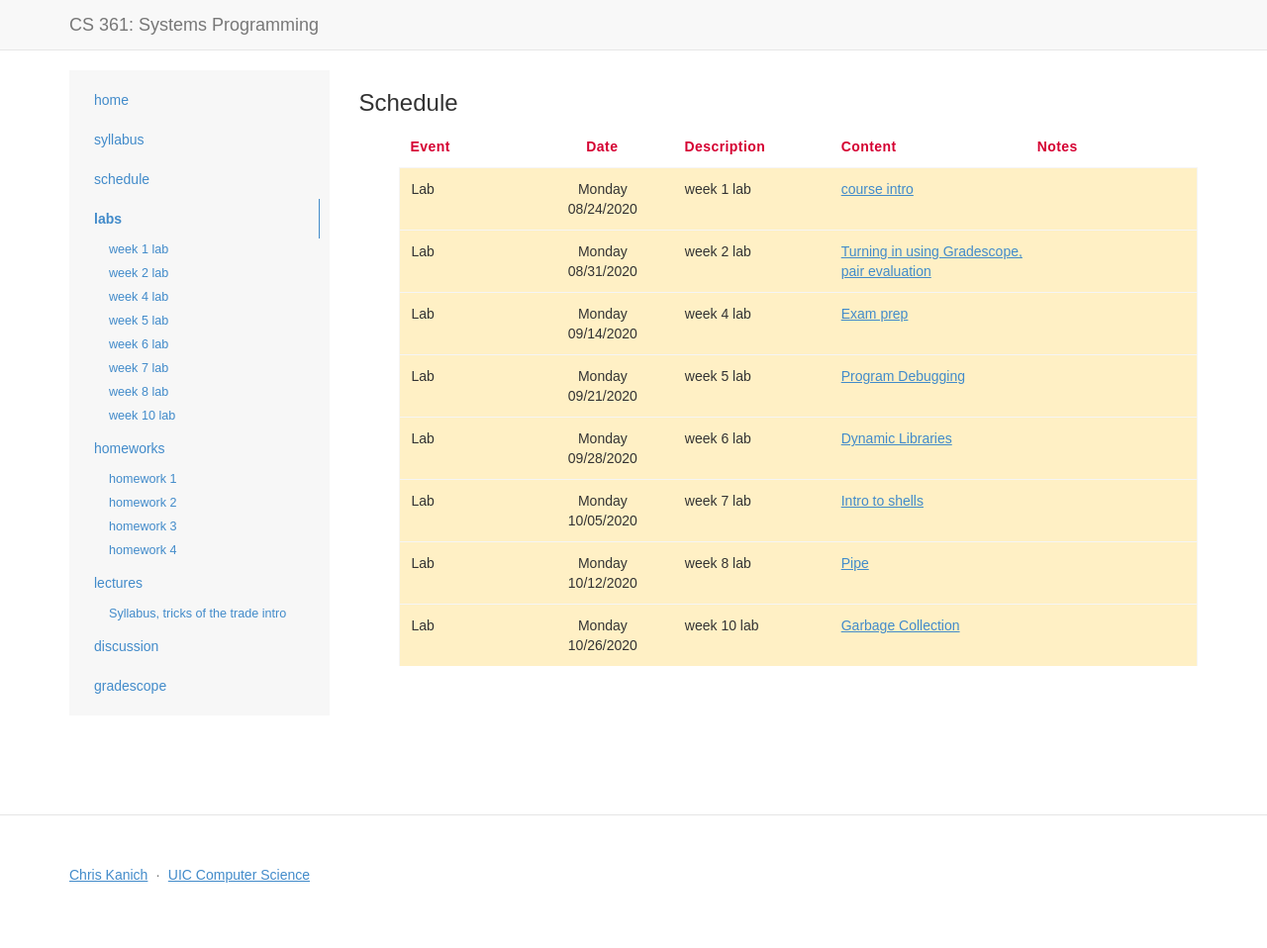
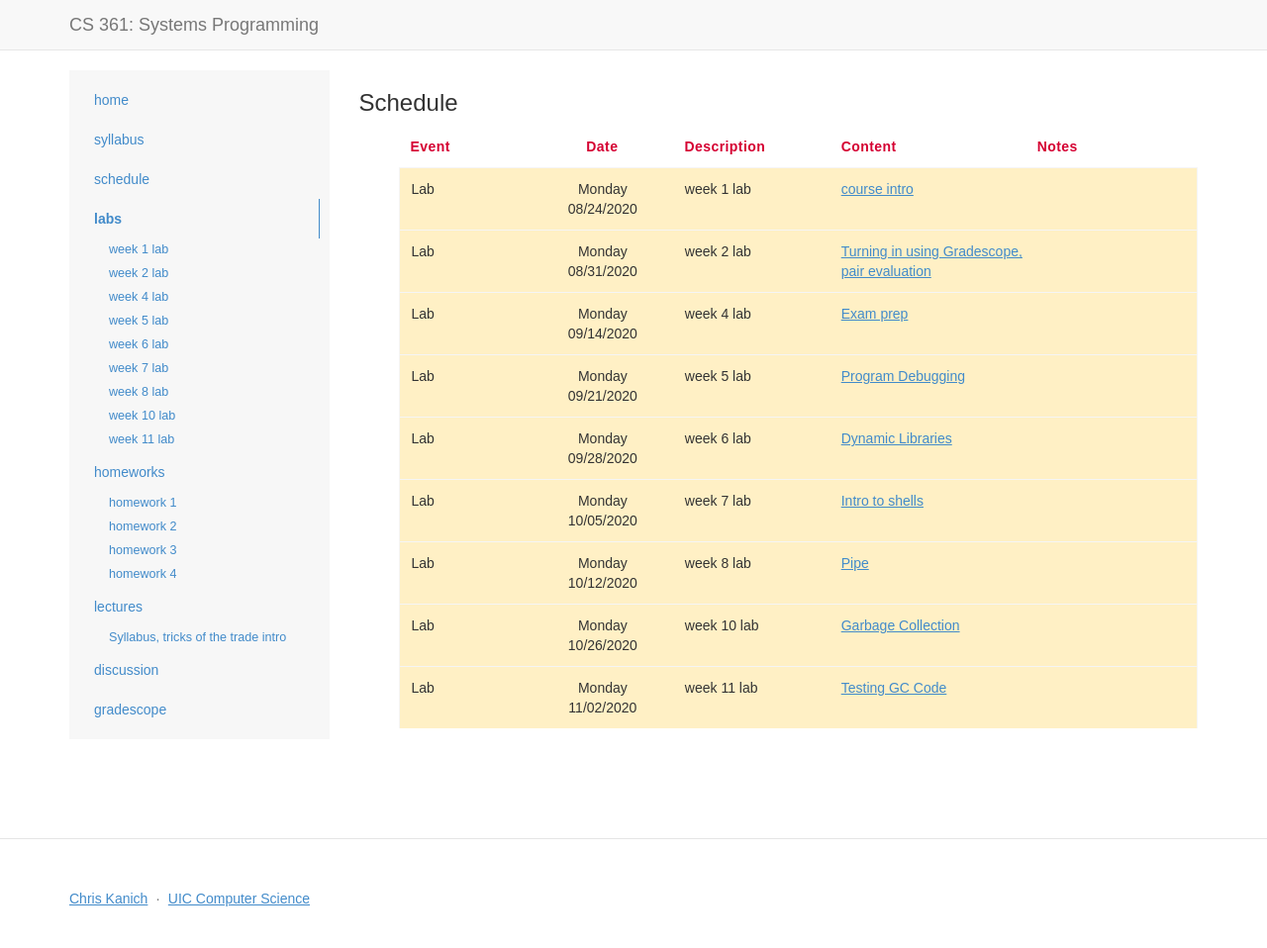
Before and after one commit to csatuic/cs361-website-old, a Jekyll site: the page built from labs.md, in a window 1280 px wide. Shown: the whole page at 99% size. Built offline with Jekyll 4.4.1, drawn with Linux system fonts in a browser that asks for light colours; some web fonts are replaced; before the commit the page ends 934 px from its top, so only the background shows below that; part of the change alters nothing that is shown.

Commit message:
add lab 9 writeup (#8)
* add lab 9 writeup

* lab9 ready, added syntax highlighting

Co-authored-by: Chris Kanich <ckanich@uic.edu>

````diff
--- /dev/null
+++ b/_labs/lab9.md
@@ -0,0 +1,240 @@
+---
+title: week 11 lab
+description: Testing GC Code
+layout: default
+due: Monday, November 2nd 5pm Chicago time
+date: 2020-11-02
+# notes gets passed through markdownify
+pairings: https://docs.google.com/spreadsheets/d/1d4FtYGon0xIoe_v4LzSjA-Iqb27npaWT9paIsT2mSss/edit?usp=sharing
+---
+
+# {{page.description}}
+
+1.  We give you two programs to use to test the code you write in `hw4.c`, `main_debug.c` and `main.c`.
+
+2.  `debug_main.c` has a simple method to test if your code is working.
+    Its `main` method looks like this:
+```c
+int main(int argc, char** argv) {
+
+    init_gc();
+
+    for (int i=0;i<MAX_ALLOCATIONS;i++)
+    allocs[i]=my_malloc(i*2+128);
+
+    for (int i=0;i<MAX_ALLOCATIONS;i++)
+    allocs[i] = 0;
+    gc();
+}
+```
+4.  This code allocates 1000 pointers, and then deallocates them all and
+    calls the garbage collector. Its `my_malloc` method will print out
+    information about the chunk every time it is called. Note that we
+    provide a `my_free` method with similar print statements - in order to use this, you will need to call `my_free` instead of `free` in your `hw4.c` code. (You will need to change it back to `free` to work with `main.c`.) Using these methods can be very helpful when you can't figure out what is happening with your code.
+
+5.  Answer the Gradescope question on `my_malloc`.
+
+## Testing: main.c
+
+1.  Now let's look at the `main` method in `main.c`. It starts by
+    running the same allocated and deallocate tests as in
+    `debug_main.c`. Then, we see this code:
+
+    ```c
+    /* allocations which all point to each other.
+    this checks for proper traversal of the chunk graph. */
+    for(int i=0;i<MAX_ALLOCATIONS;i++) {
+        allocs[i]=malloc(i*2+128);
+        if(i>0)
+            *(void**)(allocs[i])=allocs[i-1];
+    }
+    printf("Heap after second round of allocations: %zu, free %d, inuse %d\n",
+    heap_size(),free_chunks(),inuse_chunks());
+    for(int i=0;i<MAX_ALLOCATIONS-1;i++)
+        allocs[i]=0;
+
+    gc();
+    // here, since we keep the last entry, which points to the next-to-last
+    //and so on, everything should still be around
+    printf("Heap after clearing all but one, and gc(): %zu, free %d, inuse %d\n",
+    heap_size(),free_chunks(),inuse_chunks());
+
+    allocs[MAX_ALLOCATIONS-1]=0;
+    gc();
+    printf("Heap after clearing last one, and gc(): %zu, free %d, inuse %d\n",
+    heap_size(),free_chunks(),inuse_chunks());
+    ```
+2.  What should print after our first garbage collection call? What
+    about the second?
+
+3.  Answer the question on `main.c` on Gradescope.
+
+4.  Next, we see:
+    ```c
+    /* allocations which all point to each other. this checks for
+    proper traversal of the chunk graph. */
+    for(int i=0;i<MAX_ALLOCATIONS;i++) {
+        allocs[i]=malloc(i*2+128);
+        if(i>0) {
+            void *start_of_new_alloc = allocs[i];
+            void *start_of_prev_alloc = allocs[i-1];
+
+            int offset_into_new_alloc = 8*random_up_to((i*2+120)/8);
+            int offset_into_old_alloc = 8*random_up_to(((i-1)*2+120)/8);
+            void **location_of_pointer = (void**)(start_of_new_alloc
+                                    + offset_into_new_alloc);
+
+            *location_of_pointer = start_of_prev_alloc
+                                + offset_into_old_alloc;
+        }
+    }
+    printf("Heap after third round of allocations: %zu, free %d, inuse %d\n",
+    heap_size(),free_chunks(),inuse_chunks());
+    for(int i=0;i<MAX_ALLOCATIONS-1;i++)
+        allocs[i]=0;
+    gc();
+    // here, since we keep the last entry, which points to the next-to-last
+    //and so on, everything should still be around
+    printf("Heap after clearing all but one, and gc(): %zu, free %d, inuse %d\n",
+    heap_size(),free_chunks(),inuse_chunks());
+
+    allocs[MAX_ALLOCATIONS-1]=0;
+    gc();
+    printf("Heap after clearing last one, and gc(): %zu, free %d, inuse %d\n",
+    heap_size(),free_chunks(),inuse_chunks());
+    ```
+5.  What should print after our first gc call here? What about the
+    second?
+
+6.  Next, we call the following method:
+    ```c
+    /* this keeps pointers strictly on the stack, so at i==50,
+    we'll have allocated 100 chunks, and gc'd... 49? */
+    void* recursive_allocations(int i) {
+        void* ptr = malloc(i*100+128);
+        if(i==0) return ptr;
+
+        void *ptr2 = recursive_allocations(i-1);
+        if(i==50) {
+            gc();
+            printf("Recursive1: at depth 50, %zu, free %d, inuse %d\n",
+            heap_size(),free_chunks(),inuse_chunks());
+        }
+        return ptr;
+    }
+```
+7.  What should be allocated/free when we call the garbage collector at
+    round 50? How about when we call it after the method returns?
+
+8.  Answer the question on `main.c 2` on Gradescope.
+
+9.  Next, we run this code:
+    ```c
+    /* here the returned pointer is stored in our local allocation
+    before we return. Hence at depth 50, we're not able to GC anything. */
+    void* recursive_allocations2(int i) {
+        void** ptr = malloc(i*100+128);
+        if(i==0) return ptr;
+
+        *ptr = recursive_allocations2(i-1);
+        if(i==50) {
+                gc();
+                printf("Recursive2: At depth 50, %zu, free %d, inuse %d\n",
+                heap_size(),free_chunks(),inuse_chunks());
+        }
+        return ptr;
+    }
+```
+10. Note that in this code, the returned pointer from the recursive call
+    is stored on the heap, not the stack. Since we don't free it, it
+    should still be on the heap after the function returns. What should
+    be allocated/free after we call `gc` within this function? What
+    about when we call `gc` after it returns?
+
+11. Answer the remaining questions on Gradescope.
+
+## Functions You Will Write
+
+1.  Remember that you need to write three functions: `is_pointer`,
+    `sweep`, and `walk_region_and_mark`.
+
+2.  For `is_pointer`, you will take in a `size_t` value, and
+    either return `NULL` if it is not within the heap or not allocated,
+    and otherwise return a pointer to the header of the chunk
+    containing it. We give you the start and ending addresses of the
+    heap, so figuring out if the pointer is in that range should be
+    trivial. Next, we recommend starting at the beginning of the heap,
+    and going through block by block, similar to what you do in the
+    sweep stage. You are looking for the largest block address that is
+    smaller than your pointer, as that will be the address of the block
+    containing it.
+
+3.  For `walk_region_and_mark`, extend the psuedo code we went over in
+    class so that instead of just marking from one pointer, it takes a
+    start and end address, and performs the operations below on every
+    pointer within that range.
+```c
+        void mark(ptr p) {
+           if (b == is_ptr(p) == NULL)      return;
+           if (markBitSet(b)) return;
+           setMarkBit(b);
+           for (i=0; i < length(b); i++)
+             mark(b[i]);
+           return;
+        }
+```
+4.  `sweep` should be almost identical to the psuedo code we went
+    over in class. (It is below, in case you don't remember from the lecture)
+```c
+        ptr sweep(ptr p, ptr end) {
+           while (p < end) {
+           if blockMarked(p)
+            unmarkBlock();
+              else if (blockAllocated(p))
+                 free(p);
+              p = nextBlock(p);
+              }
+        }
+```
+## What your output should look like if your code is correct
+```
+    Heap before first round of allocations: 0, free 0, inuse 0
+    Heap after first round of allocations: 8048656, free 1, inuse 4000
+    Heap after gc, before wiping out allocs array: 8048656, free 1, inuse 495
+    Heap after wiping out allocs array and then gc(): 8048656, free 1, inuse 0
+    Heap after second round of allocations: 8048656, free 1, inuse 4000
+    Heap after clearing all but one, and gc(): 8048656, free 1, inuse 0
+    Heap after clearing last one, and gc(): 8048656, free 1, inuse 0
+    Heap after third round of allocations: 16556848, free 1, inuse 4000
+    Heap after clearing all but one, and gc(): 16556848, free 1, inuse 0
+    Heap after clearing last one, and gc(): 16556848, free 1, inuse 0
+    Now checking stack root set handling.
+    Before GC halfway deep in Recursive1: at depth 50, 16556848, free 1, inuse 100
+    After: 16556848, free 1, inuse 52
+    After Recursive1 16556848, free 1, inuse 0
+    Before GC halfway deep in Recursive2: At depth 50, 16556848, free 1, inuse 101
+    After: 16556848, free 1, inuse 101
+    After Recursive2 16556848, free 1, inuse 0
+```
+The numbers you should worry about are the `inuse` and `free` numbers.
+
+## Peer evaluation rubric
+
+You can find your pairings for the lab in [this sheet]({{page.pairings}}). Please grade your peers out of **1 point** using [this form]({{site.eval_link}}).
+
+| Session | Task | Points |
+|---|---|---|
+| Session A | Discuss questions 1, 2, and 3 | 1 point |
+| Session B | Discuss questions 4, and 5 | 1 point |
+{: class="table table-striped"}
+
+
+## Total grade calculation
+
+| Task | Points |
+|---|---|
+| Turn in a Gradescope assignment | 5 points |
+| Discuss your answers | 1 point |
+| Evaluate another student | 1 point |
+| Total points | 7 points |
+{: class="table table-striped"}
--- /dev/null
+++ b/css/github.css
@@ -0,0 +1,61 @@
+.highlight .hll { background-color: #ffffcc }
+.highlight .c { color: #999988; font-style: italic } /* Comment */
+.highlight .err { color: #a61717; background-color: #e3d2d2 } /* Error */
+.highlight .k { color: #000000; font-weight: bold } /* Keyword */
+.highlight .o { color: #000000; font-weight: bold } /* Operator */
+.highlight .cm { color: #999988; font-style: italic } /* Comment.Multiline */
+.highlight .cp { color: #999999; font-weight: bold; font-style: italic } /* Comment.Preproc */
+.highlight .c1 { color: #999988; font-style: italic } /* Comment.Single */
+.highlight .cs { color: #999999; font-weight: bold; font-style: italic } /* Comment.Special */
+.highlight .gd { color: #000000; background-color: #ffdddd } /* Generic.Deleted */
+.highlight .ge { color: #000000; font-style: italic } /* Generic.Emph */
+.highlight .gr { color: #aa0000 } /* Generic.Error */
+.highlight .gh { color: #999999 } /* Generic.Heading */
+.highlight .gi { color: #000000; background-color: #ddffdd } /* Generic.Inserted */
+.highlight .go { color: #888888 } /* Generic.Output */
+.highlight .gp { color: #555555 } /* Generic.Prompt */
+.highlight .gs { font-weight: bold } /* Generic.Strong */
+.highlight .gu { color: #aaaaaa } /* Generic.Subheading */
+.highlight .gt { color: #aa0000 } /* Generic.Traceback */
+.highlight .kc { color: #000000; font-weight: bold } /* Keyword.Constant */
+.highlight .kd { color: #000000; font-weight: bold } /* Keyword.Declaration */
+.highlight .kn { color: #000000; font-weight: bold } /* Keyword.Namespace */
+.highlight .kp { color: #000000; font-weight: bold } /* Keyword.Pseudo */
+.highlight .kr { color: #000000; font-weight: bold } /* Keyword.Reserved */
+.highlight .kt { color: #445588; font-weight: bold } /* Keyword.Type */
+.highlight .m { color: #009999 } /* Literal.Number */
+.highlight .s { color: #d01040 } /* Literal.String */
+.highlight .na { color: #008080 } /* Name.Attribute */
+.highlight .nb { color: #0086B3 } /* Name.Builtin */
+.highlight .nc { color: #445588; font-weight: bold } /* Name.Class */
+.highlight .no { color: #008080 } /* Name.Constant */
+.highlight .nd { color: #3c5d5d; font-weight: bold } /* Name.Decorator */
+.highlight .ni { color: #800080 } /* Name.Entity */
+.highlight .ne { color: #990000; font-weight: bold } /* Name.Exception */
+.highlight .nf { color: #990000; font-weight: bold } /* Name.Function */
+.highlight .nl { color: #990000; font-weight: bold } /* Name.Label */
+.highlight .nn { color: #555555 } /* Name.Namespace */
+.highlight .nt { color: #000080 } /* Name.Tag */
+.highlight .nv { color: #008080 } /* Name.Variable */
+.highlight .ow { color: #000000; font-weight: bold } /* Operator.Word */
+.highlight .w { color: #bbbbbb } /* Text.Whitespace */
+.highlight .mf { color: #009999 } /* Literal.Number.Float */
+.highlight .mh { color: #009999 } /* Literal.Number.Hex */
+.highlight .mi { color: #009999 } /* Literal.Number.Integer */
+.highlight .mo { color: #009999 } /* Literal.Number.Oct */
+.highlight .sb { color: #d01040 } /* Literal.String.Backtick */
+.highlight .sc { color: #d01040 } /* Literal.String.Char */
+.highlight .sd { color: #d01040 } /* Literal.String.Doc */
+.highlight .s2 { color: #d01040 } /* Literal.String.Double */
+.highlight .se { color: #d01040 } /* Literal.String.Escape */
+.highlight .sh { color: #d01040 } /* Literal.String.Heredoc */
+.highlight .si { color: #d01040 } /* Literal.String.Interpol */
+.highlight .sx { color: #d01040 } /* Literal.String.Other */
+.highlight .sr { color: #009926 } /* Literal.String.Regex */
+.highlight .s1 { color: #d01040 } /* Literal.String.Single */
+.highlight .ss { color: #990073 } /* Literal.String.Symbol */
+.highlight .bp { color: #999999 } /* Name.Builtin.Pseudo */
+.highlight .vc { color: #008080 } /* Name.Variable.Class */
+.highlight .vg { color: #008080 } /* Name.Variable.Global */
+.highlight .vi { color: #008080 } /* Name.Variable.Instance */
+.highlight .il { color: #009999 } /* Literal.Number.Integer.Long */
--- a/css/main.scss
+++ b/css/main.scss
@@ -5,6 +5,8 @@
 
 $header-background-invert: 0%;
 @import "user_vars";
+
+@import "github.css";
 
 // Our variables
 $base-font-family: "Droid Sans", Arial, sans-serif;
````
